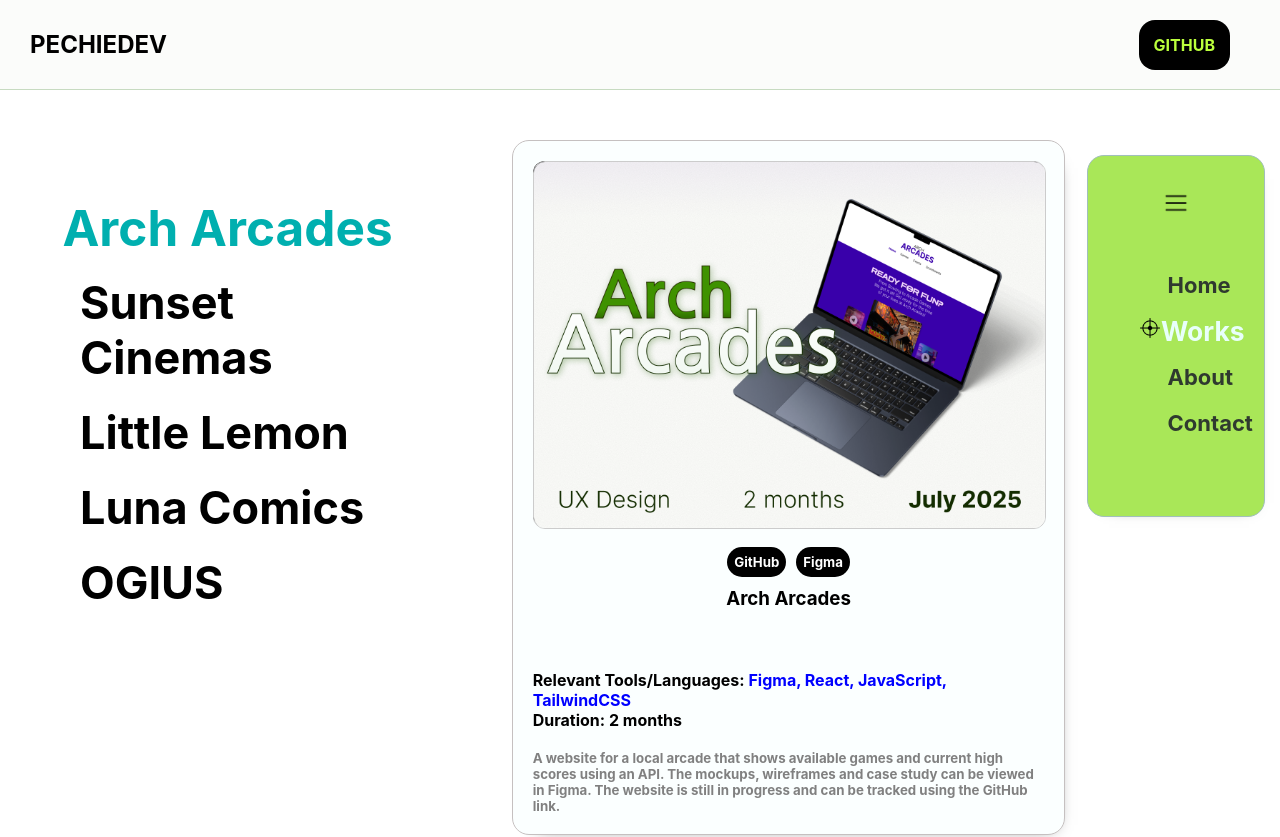
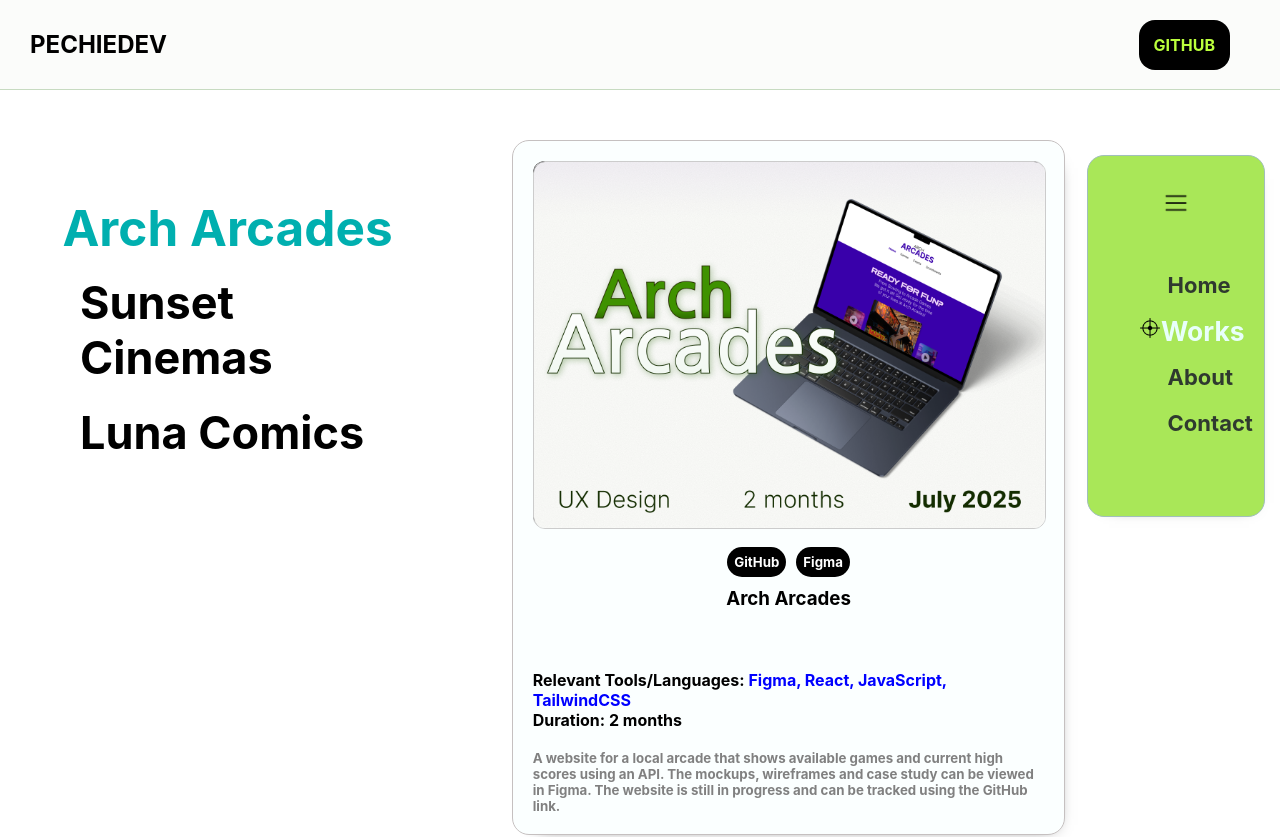
Before and after one commit to pixelatedpup/pechiedev, a React (Create React App) app: page /pechiedev/works in a window 1280 px wide. Shown: the top 837 px of the page. Built offline with nearby package versions, Linux system fonts and the light colour scheme.

Commit message:
Removed non-essential links in portfolio page

```diff
--- a/src/components/routes/Works.js
+++ b/src/components/routes/Works.js
@@ -26,16 +26,7 @@ function Works() {
         ux: "https://www.figma.com/design/WOFTb63byDA1zXHgfyuEkS/Sunset-Cinemas?node-id=46-194&t=6OQCh2EQxwAfqBKZ-1",
         prototype: "https://example.com"
     },
-    {
-        title: "Little Lemon",
-        tools: "Figma, React, JavaScript",
-        description: "A project I made during my Meta Frontend Certificate program. It was first designed in Figma as both a mobile app and desktop website. Currently the github program shows the booking system implemented.",
-        duration: "1 month",
-        img: littlelemon,
-        git: "https://github.com/pixelatedpup/littlelemon1.git",
-        ux: "https://www.figma.com/design/xQmXqE7RHiI2UZT2P8xPp1/Little-Lemon?node-id=6-31&t=495W8Djuur23lyim-1",
-        prototype: "https://example.com"
-    },
+
     {
         title: "Luna Comics",
         tools: "Figma",
@@ -45,17 +36,18 @@ function Works() {
         git: "https://github.com/pixelatedpup/lunacomics.git",
         ux: "https://www.figma.com/design/Kna0diSuiVj27riXsZGaGK/Lunar-Comics?node-id=0-1&p=f&t=7QTDAm80oyFPxMyZ-0",
         prototype: "https://example.com"
-    },
-    {
-        title: "OGIUS",
-        tools: "Figma, React, JavaScript, TypeScript, TailwindCSS",
-        description: "A portfolio website for illustrator and small business owner OGIUS. It was made in the sole intention to show past works, acquire clients and update fans",
-        duration: "N/A",
-        img: "projectA.jpg" ,
-        git: "",
-        ux: "",
-        prototype: "https://example.com"
     }
+    // ,
+    // {
+    //     title: "OGIUS",
+    //     tools: "Figma, React, JavaScript, TypeScript, TailwindCSS",
+    //     description: "A portfolio website for illustrator and small business owner OGIUS. It was made in the sole intention to show past works, acquire clients and update fans",
+    //     duration: "N/A",
+    //     img: "projectA.jpg" ,
+    //     git: "",
+    //     ux: "",
+    //     prototype: "https://example.com"
+    // }
 ];
 
 
```
